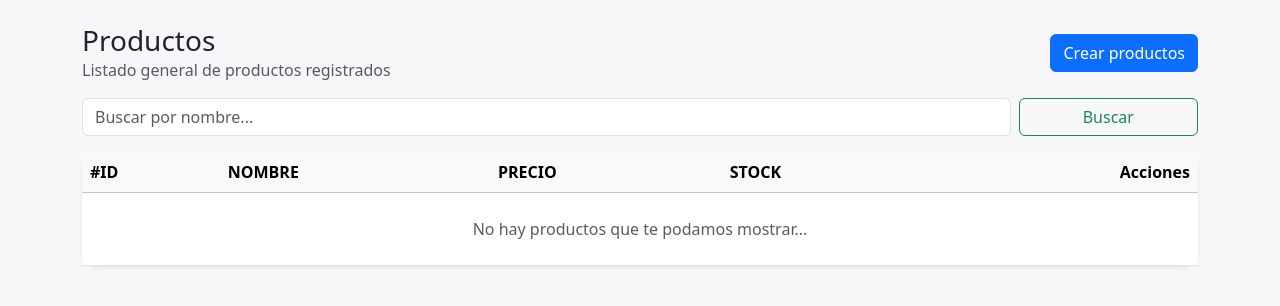
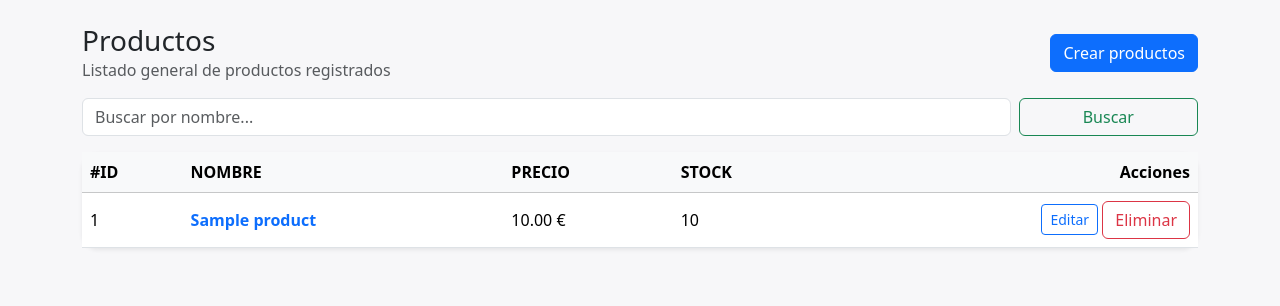
Before and after one commit to avegap23/crud-flask, a Flask app: page /products in a window 1280 px wide. Shown: the part 56-362 px from the top of the page. Run offline with Flask 3, Linux system fonts and the light colour scheme; tables that the repository leaves empty hold one stand-in row (values such as "Sample post").

Commit message:
Listado principal  y queries ya renderizan los productos

```diff
--- a/app/routes.py
+++ b/app/routes.py
@@ -118,13 +118,13 @@ def index():
     # all(): convierte el resultado en una lista [Product(name="teclado"), Product(name="ratón")]
 
     # 4.- renderizamos la plantilla
-    return render_template("productos/index.html", productos=productos, q=q)
+    return render_template("productos/index.html", products=productos, q=q)
 
 # c.- detalle del producto
 @products_bp.route("/products/<int:product_id>") # la URL sería .../products/<ID>
 def detail(product_id):
-    product = db.get_or_404(Product, product_id) # me da el producto o un 404 si no existe
-    return render_template("productos/detail.html", product=product)
+    producto = db.get_or_404(Product, product_id) # me da el producto o un 404 si no existe
+    return render_template("productos/detail.html", product=producto)
 
 # d.- creación de nuevos productos
 @products_bp.route("/products/new", methods=["GET", "POST"]) # la url sería .../products/new
--- a/app/templates/productos/index.html
+++ b/app/templates/productos/index.html
@@ -40,7 +40,7 @@
                 <tr>
                     <td>{{ product.id }}</td>
                     <td>
-                        <a href="{{ url_for('products.detail', product_id=product.id) }}" class="fw-semibold text-decoration-none">{{ prodcut.name }}</a>
+                        <a href="{{ url_for('products.detail', product_id=product.id) }}" class="fw-semibold text-decoration-none">{{ product.name }}</a>
                     </td>
                     <td>{{ '%.2f'|format(product.price) }} €</td>
                     <td>{{ product.stock }}</td>
```
